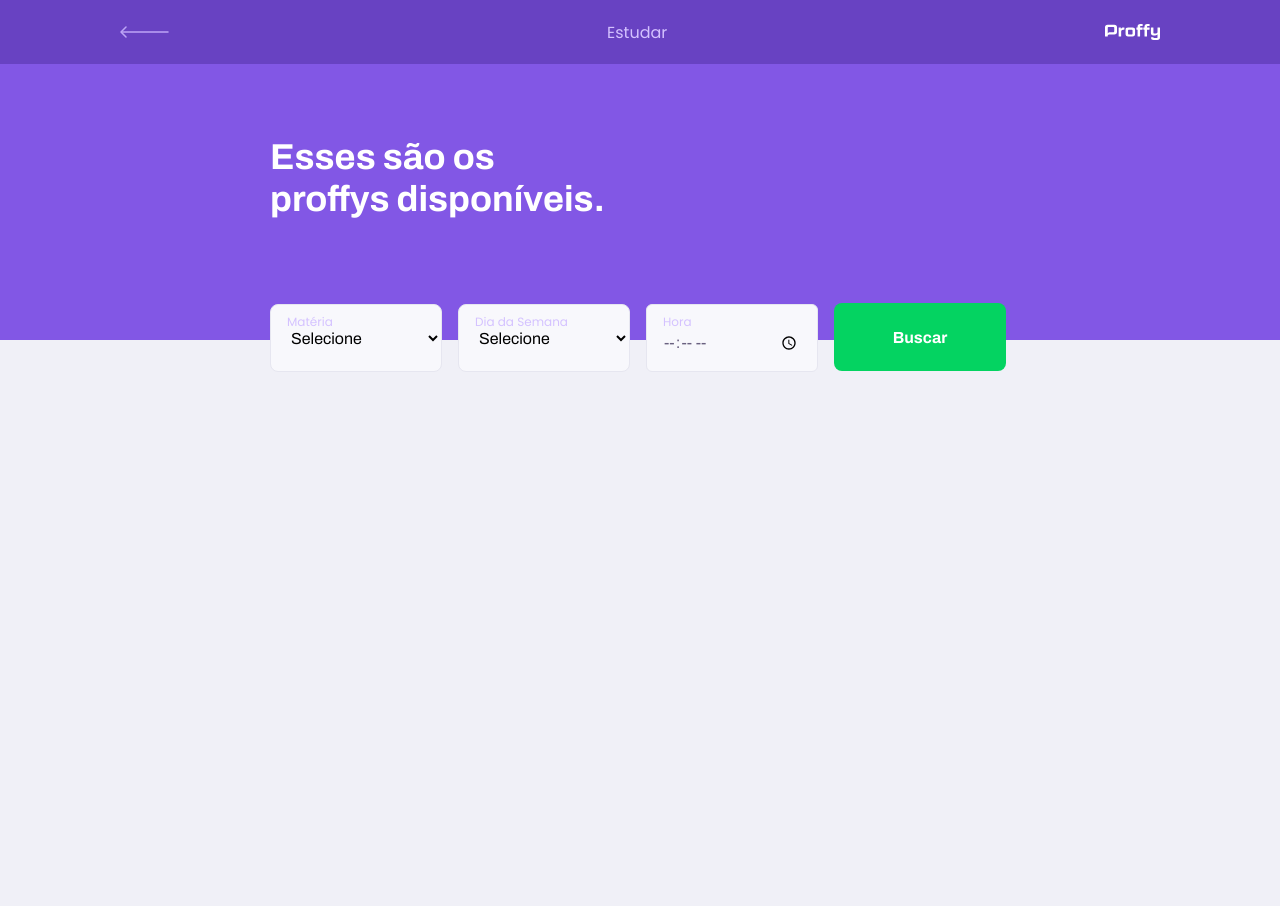
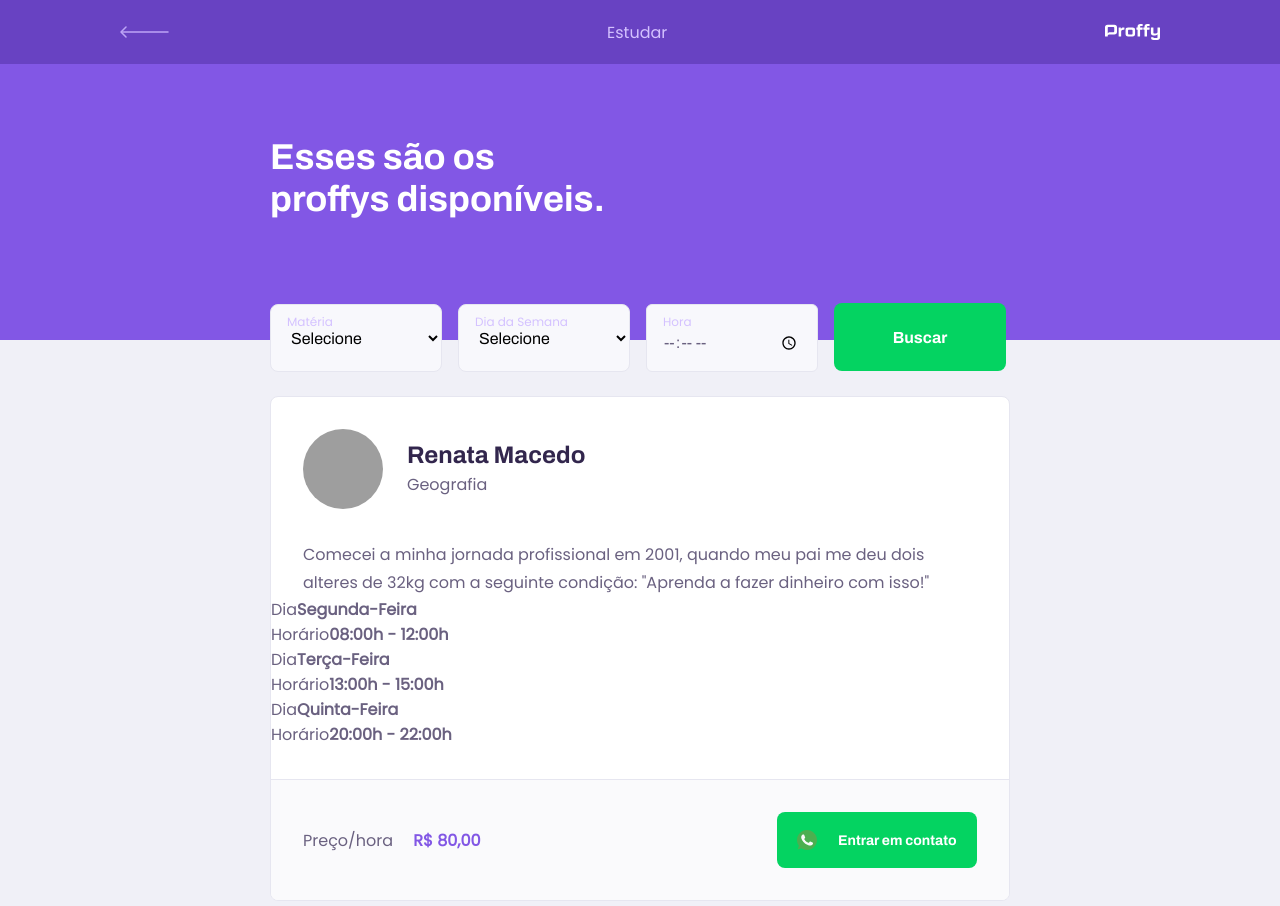
Before and after one commit to macedo-developer/proffy-web, a React (Create React App) app: page /study in a window 1280 px wide. Shown: the top 906 px of the page. Before the commit the page ends 800 px from the top, so only its background shows below. Built offline with nearby package versions, Linux system fonts and the light colour scheme; grey boxes are pictures that could not be loaded.

Commit message:
Creating variable test teacher for structur and  styling

```diff
--- a/src/pages/TeacherList/index.tsx
+++ b/src/pages/TeacherList/index.tsx
@@ -14,6 +14,40 @@ function TeacherList() {
   const [subject, setSubject] = useState("");
   const [weekDay, setWeekDay] = useState("");
   const [time, setTime] = useState("");
+
+  // Teacher de  teste, apenas para desenvolvimento do layout
+  const teacher: Teacher = {
+    id: 1,
+    name: "Renata Macedo",
+    avatar:
+      "https://avatars0.githubusercontent.com/u/51935321?s=460&u=96e365fd38fcdabd5aa97ab462db5bc4499f49e2&v=4",
+    bio:
+      'Comecei a minha jornada profissional em 2001, quando meu pai me deu dois alteres de 32kg com a seguinte condição: "Aprenda a fazer dinheiro com isso!"',
+    cost: 80,
+    subject: "Geografia",
+    whatsapp: "5583994658",
+    user_id: "1",
+    schedule: [
+      {
+        id: 1,
+        week_day: "Segunda-Feira",
+        from: "08:00",
+        to: "12:00",
+      },
+      {
+        id: 2,
+        week_day: "Terça-Feira",
+        from: "13:00",
+        to: "15:00",
+      },
+      {
+        id: 3,
+        week_day: "Quinta-Feira",
+        from: "20:00",
+        to: "22:00",
+      },
+    ],
+  };
 
   async function searchTeachers(e: FormEvent) {
     e.preventDefault();
@@ -85,6 +119,8 @@ function TeacherList() {
       </PageHeader>
 
       <main>
+        <TeacherItem teacher={teacher} />
+
         {teachres.map((teacher: Teacher) => {
           return <TeacherItem key={teacher.id} teacher={teacher} />;
         })}
```
